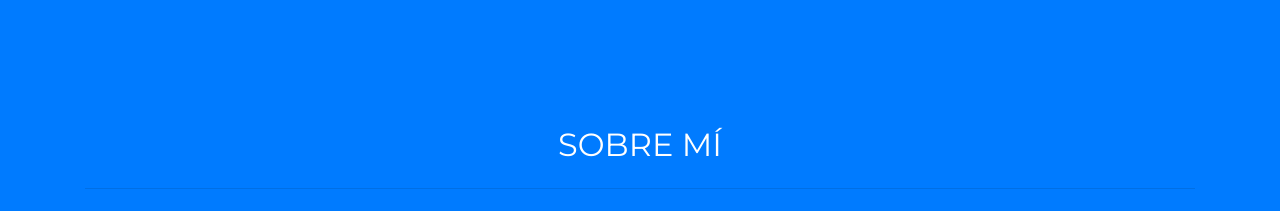
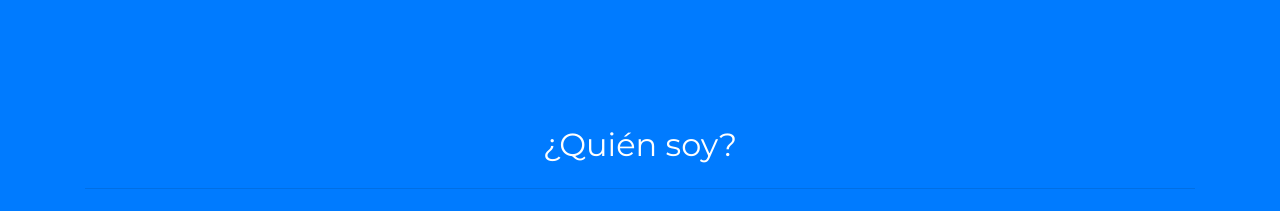
Before and after one commit to Itafi/Porta, a website with bundled scripts: page index.html in a window 1280 px wide. Shown: the part 800-1011 px from the top of the page. Built offline with nearby package versions, Linux system fonts and the light colour scheme; files whose address does not match are found by name; a web font is replaced by a local one.

Commit message:
cambiando Sobre mi

```diff
--- a/index.html
+++ b/index.html
@@ -70,7 +70,7 @@
 <!--about-->
   <section class="page-section bg-primary" id="about">
     <div class="container ">
-      <h2 class="text-white mt-0 text-center">SOBRE MÍ</h2>
+      <h2 class="text-white mt-0 text-center">¿Quién soy?</h2>
       <hr class="divider light my-4">
       <div class="row">
         <div class="col-md-3 text-center">
```
